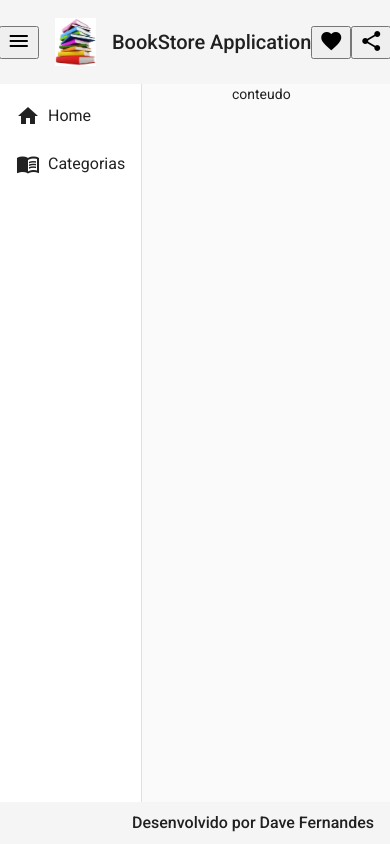
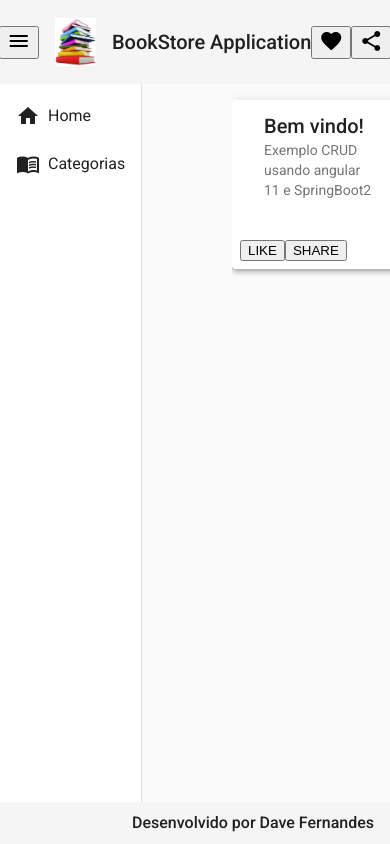
Before and after one commit to consubr/bookstore-front, an Angular app: page / in a window 390 px wide. Built offline with nearby package versions, Linux system fonts and the light colour scheme.

Commit message:
home implementado com rota

```diff
--- a/src/app/app-routing.module.ts
+++ b/src/app/app-routing.module.ts
@@ -1,7 +1,13 @@
 import { NgModule } from '@angular/core';
 import { RouterModule, Routes } from '@angular/router';
+import { HomeComponent } from './components/views/home/home.component';
 
-const routes: Routes = [];
+const routes: Routes = [
+  {
+    path: "",
+    component: HomeComponent
+  }
+];
 
 @NgModule({
   imports: [RouterModule.forRoot(routes)],
--- a/src/app/components/template/header/header.component.html
+++ b/src/app/components/template/header/header.component.html
@@ -3,7 +3,7 @@
     <mat-icon>menu</mat-icon>
   </button>
   <span>
-    <img src="assets/imagens/livro.jpeg" alt="" />
+    <img src="assets/img/livro.jpeg" alt="" />
   </span>
   <span>
     <h1>BookStore Application</h1>
--- a/src/app/components/template/nav/nav.component.html
+++ b/src/app/components/template/nav/nav.component.html
@@ -1,12 +1,12 @@
 <mat-sidenav-container class="container">
     <mat-sidenav mode="side" opened>
         <mat-nav-list>
-            <a mat-list-item>
+            <a routerLink="" mat-list-item>
                 <i class="material-icons">home</i>
                 Home
             </a>
 
-            <a mat-list-item>
+            <a routerLink="categorias" mat-list-item>
                 <i class="material-icons">menu_book</i>
                 Categorias
             </a>
@@ -15,7 +15,9 @@
     </mat-sidenav>
 
     <mat-sidenav-content>
-        conteudo
+
+        <router-outlet></router-outlet>
+
     </mat-sidenav-content>
 
 </mat-sidenav-container>
--- /dev/null
+++ b/src/app/components/views/home/home.component.css
@@ -0,0 +1,16 @@
+.home {
+  width: 95%;
+  margin: 1rem auto;
+  }
+
+  @media(max-width: 450px){
+    .home {
+      width: 70%;
+    }
+  }
+
+  @media(max-width: 770px){
+    .home {
+      width: 90%;
+    }
+  }
--- /dev/null
+++ b/src/app/components/views/home/home.component.html
@@ -0,0 +1,13 @@
+<mat-card class="home mat-elevation-z4">
+  <mat-card-header>
+    <mat-card-title class="title">Bem vindo!</mat-card-title>
+    <mat-card-subtitle class="subtitle">Exemplo CRUD usando angular 11 e SpringBoot2</mat-card-subtitle>
+  </mat-card-header>
+  <mat-card-content>
+
+  </mat-card-content>
+  <mat-card-actions>
+    <button mat-button>LIKE</button>
+    <button mat-button>SHARE</button>
+  </mat-card-actions>
+</mat-card>
--- /dev/null
+++ b/src/app/components/views/home/home.component.ts
@@ -0,0 +1,15 @@
+import { Component, OnInit } from '@angular/core';
+
+@Component({
+  selector: 'app-home',
+  templateUrl: './home.component.html',
+  styleUrls: ['./home.component.css']
+})
+export class HomeComponent implements OnInit {
+
+  constructor() { }
+
+  ngOnInit(): void {
+  }
+
+}
```
Also changed, not shown: src/app/app.module.ts (+6 -2 lines), src/assets/img/livro.jpeg (renamed from src/assets/imagens/livro.jpeg), src/assets/img/livros.jpg (renamed from src/assets/imagens/livros.jpg).
